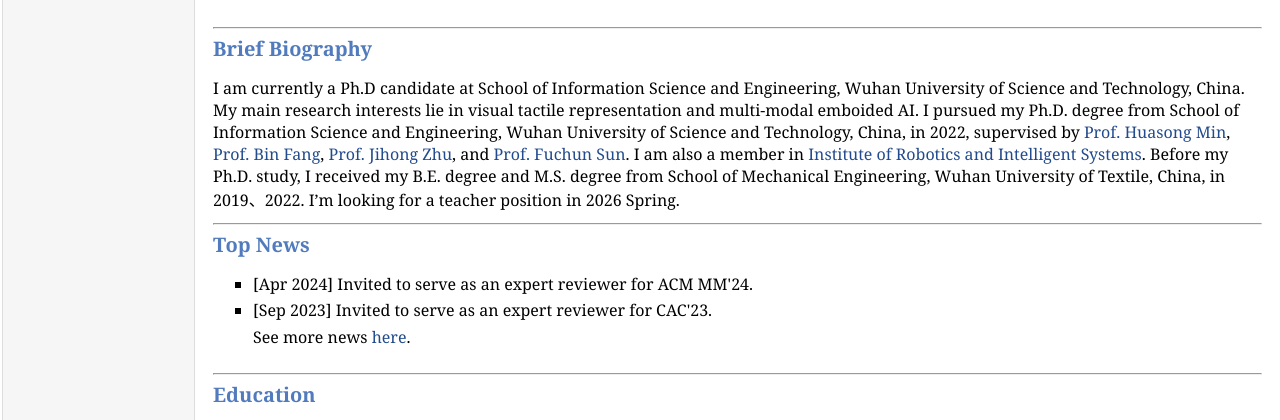
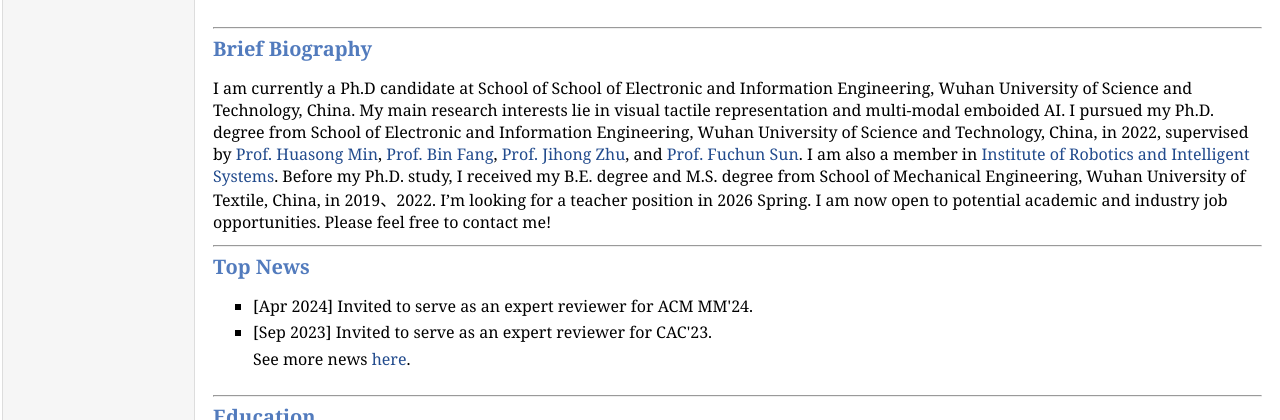
Before and after one commit to syc-hjy/syc-hjy.github.io, a plain HTML site: page index.html in a window 1280 px wide. Shown: the part 321-741 px from the top of the page. Drawn offline with Linux system fonts and the light colour scheme.

Commit message:
Update index.html

```diff
--- a/index.html
+++ b/index.html
@@ -43,16 +43,16 @@
 
 <div>
 <h2><hr><a name="biography"></a>Brief Biography</h2>
-I am currently a Ph.D candidate at School of Information Science and Engineering, Wuhan University of Science and Technology, China.
+I am currently a Ph.D candidate at School of School of Electronic and Information Engineering, Wuhan University of Science and Technology, China.
 
 My main research interests lie in visual tactile representation and multi-modal emboided AI.
 <!--I am a robotic manipulation researcher with research interests in multimodal fusion and embodied intelligence.-->
 
-I pursued my Ph.D. degree from School of Information Science and Engineering, Wuhan University of Science and Technology, China, in 2022, supervised by <a href="http://yjsgl.wust.edu.cn/gmis/xkjsb/yjsdsfc.aspx?id=3955" target="_blank">Prof. Huasong Min</a>, <a href="https://www.aminer.cn/profile/bin-fang/53f4794cdabfaee2a1df8584" target="_blank">Prof. Bin Fang</a>, <a href="https://jihong-zhu.github.io/" target="_blank">Prof. Jihong Zhu</a>, and <a href="https://www.cs.tsinghua.edu.cn/info/1121/3555.htm" target="_blank">Prof. Fuchun Sun</a>.
+I pursued my Ph.D. degree from School of Electronic and Information Engineering, Wuhan University of Science and Technology, China, in 2022, supervised by <a href="http://yjsgl.wust.edu.cn/gmis/xkjsb/yjsdsfc.aspx?id=3955" target="_blank">Prof. Huasong Min</a>, <a href="https://www.aminer.cn/profile/bin-fang/53f4794cdabfaee2a1df8584" target="_blank">Prof. Bin Fang</a>, <a href="https://jihong-zhu.github.io/" target="_blank">Prof. Jihong Zhu</a>, and <a href="https://www.cs.tsinghua.edu.cn/info/1121/3555.htm" target="_blank">Prof. Fuchun Sun</a>.
 
 I am also a member in <a href="https://iris.wust.edu.cn/" target="_blank">Institute of Robotics and Intelligent Systems</a>.
 
-Before my Ph.D. study, I received my B.E. degree and M.S. degree from School of Mechanical Engineering, Wuhan University of Textile, China, in 2019、2022. I’m looking for a teacher position in 2026 Spring.
+Before my Ph.D. study, I received my B.E. degree and M.S. degree from School of Mechanical Engineering, Wuhan University of Textile, China, in 2019、2022. I’m looking for a teacher position in 2026 Spring. I am now open to potential academic and industry job opportunities. Please feel free to contact me!
 </div>
 
 <div>
```
